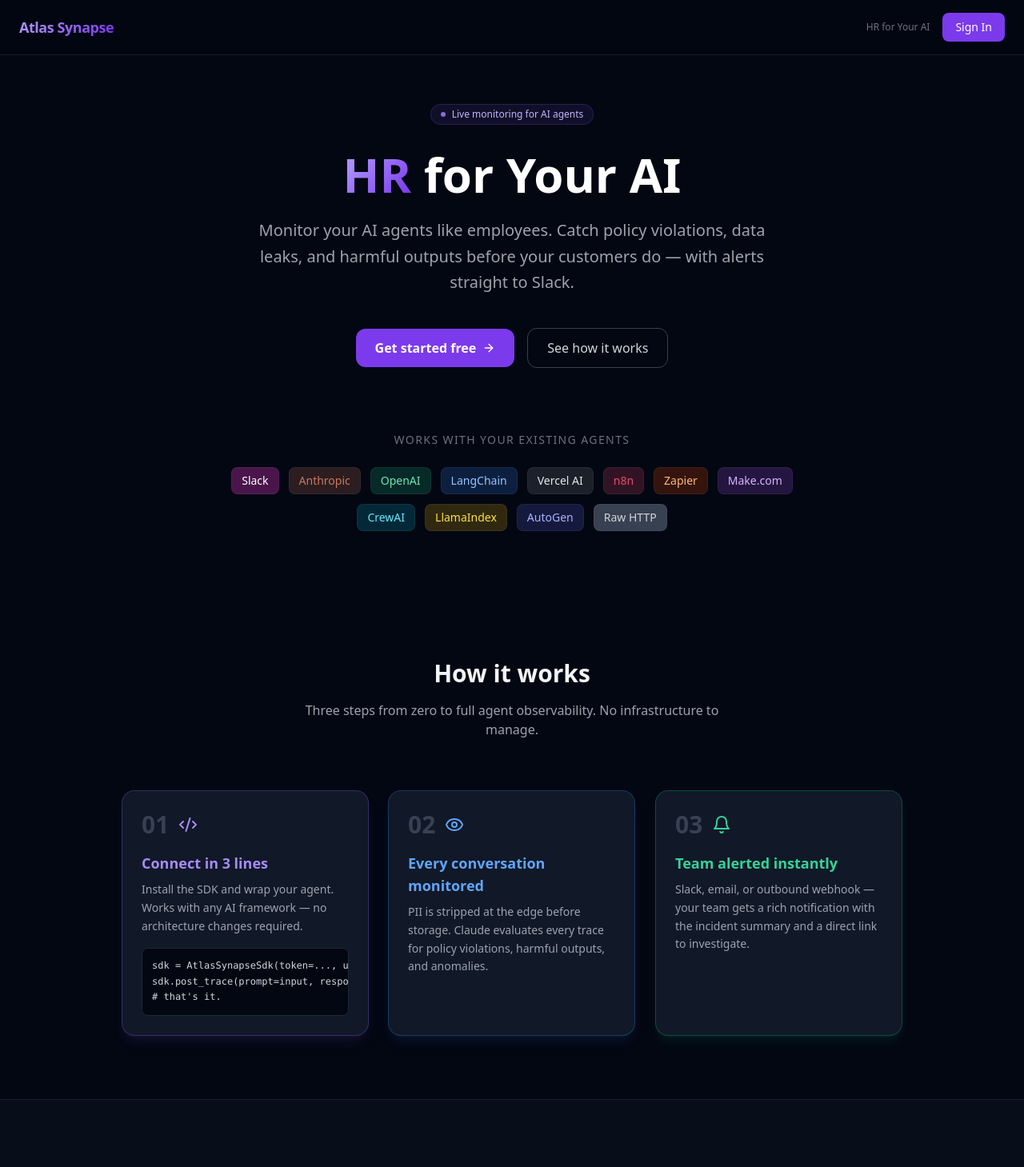
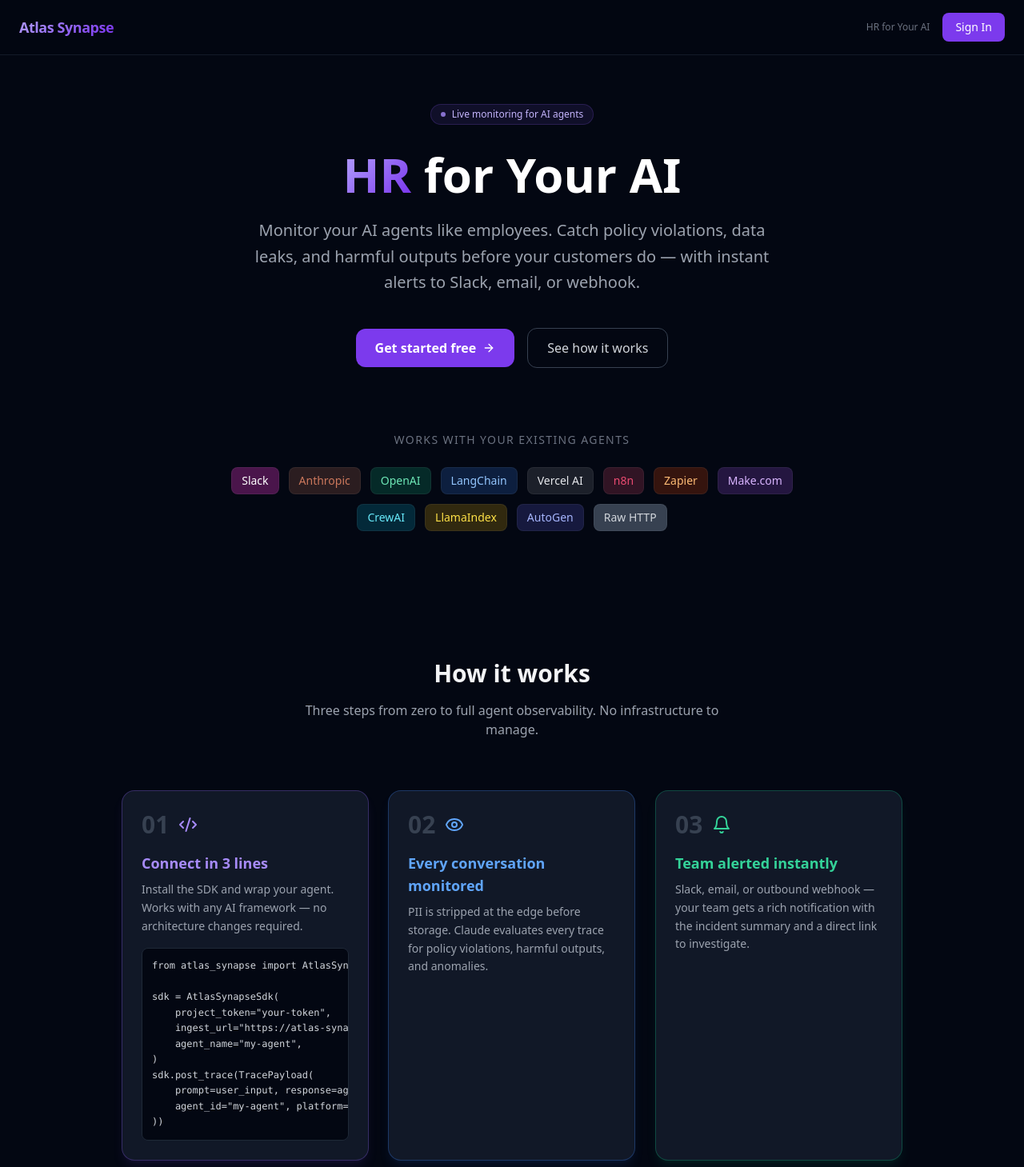
Before and after one commit to atlassynapseai/MVP, a Next.js app in the folder apps/web/: page /demo in a window 1280 px wide. Shown: the top 1459 px of the page at 80% size. Built offline with nearby package versions, Linux system fonts and the light colour scheme.

Commit message:
fix: correct SDK code snippet and Slack-only alert text on demo page

```diff
--- a/apps/web/app/demo/page.tsx
+++ b/apps/web/app/demo/page.tsx
@@ -27,9 +27,17 @@ const STEPS = [
     step: "01",
     title: "Connect in 3 lines",
     description: "Install the SDK and wrap your agent. Works with any AI framework — no architecture changes required.",
-    code: `sdk = AtlasSynapseSdk(token=..., url=...)
-sdk.post_trace(prompt=input, response=output)
-# that's it.`,
+    code: `from atlas_synapse import AtlasSynapseSdk, TracePayload
+
+sdk = AtlasSynapseSdk(
+    project_token="your-token",
+    ingest_url="https://atlas-synapse-edge...",
+    agent_name="my-agent",
+)
+sdk.post_trace(TracePayload(
+    prompt=user_input, response=agent_output,
+    agent_id="my-agent", platform="anthropic",
+))`,
     color: "text-violet-400",
     border: "border-violet-500/30",
     glow: "shadow-violet-500/10",
@@ -115,7 +123,7 @@ export default function DemoPage() {
 
         <p className="text-xl text-gray-400 max-w-2xl mx-auto mb-10 leading-relaxed">
           Monitor your AI agents like employees. Catch policy violations, data leaks,
-          and harmful outputs before your customers do — with alerts straight to Slack.
+          and harmful outputs before your customers do — with instant alerts to Slack, email, or webhook.
         </p>
 
         <div className="flex flex-col sm:flex-row items-center justify-center gap-4">
```
